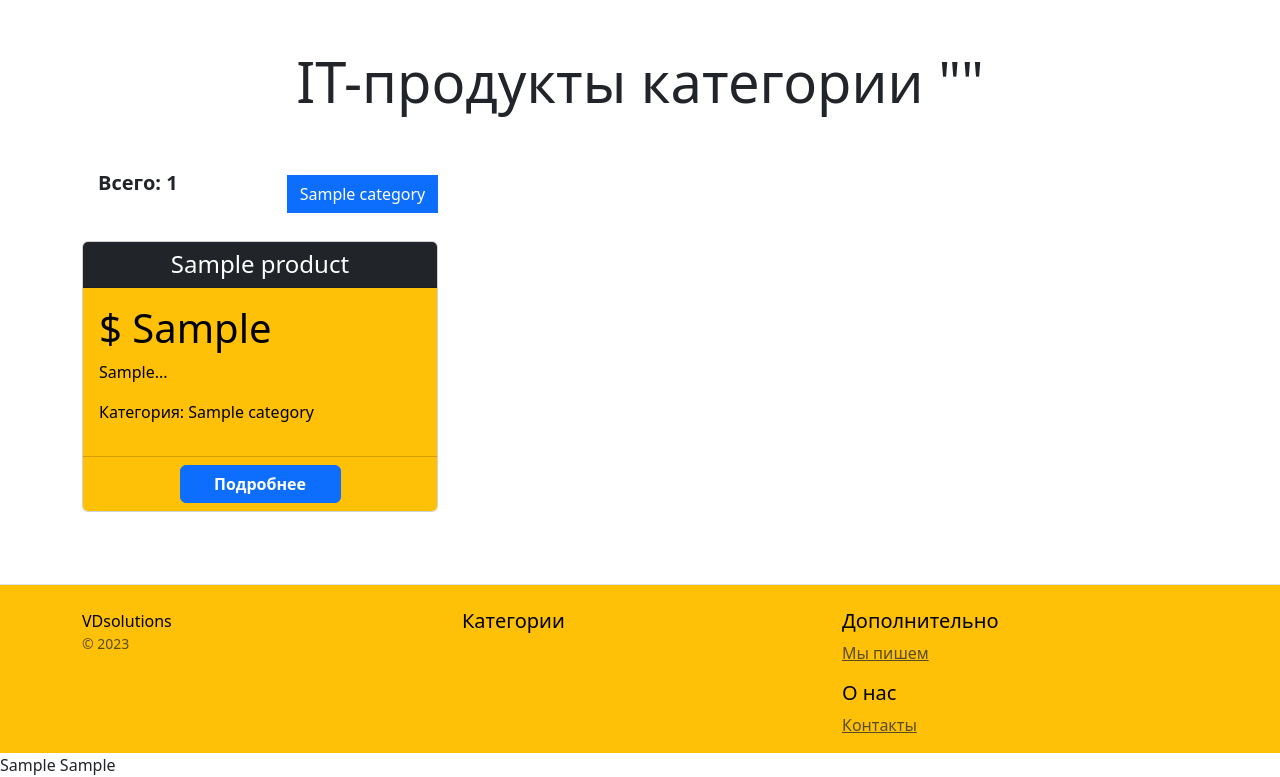
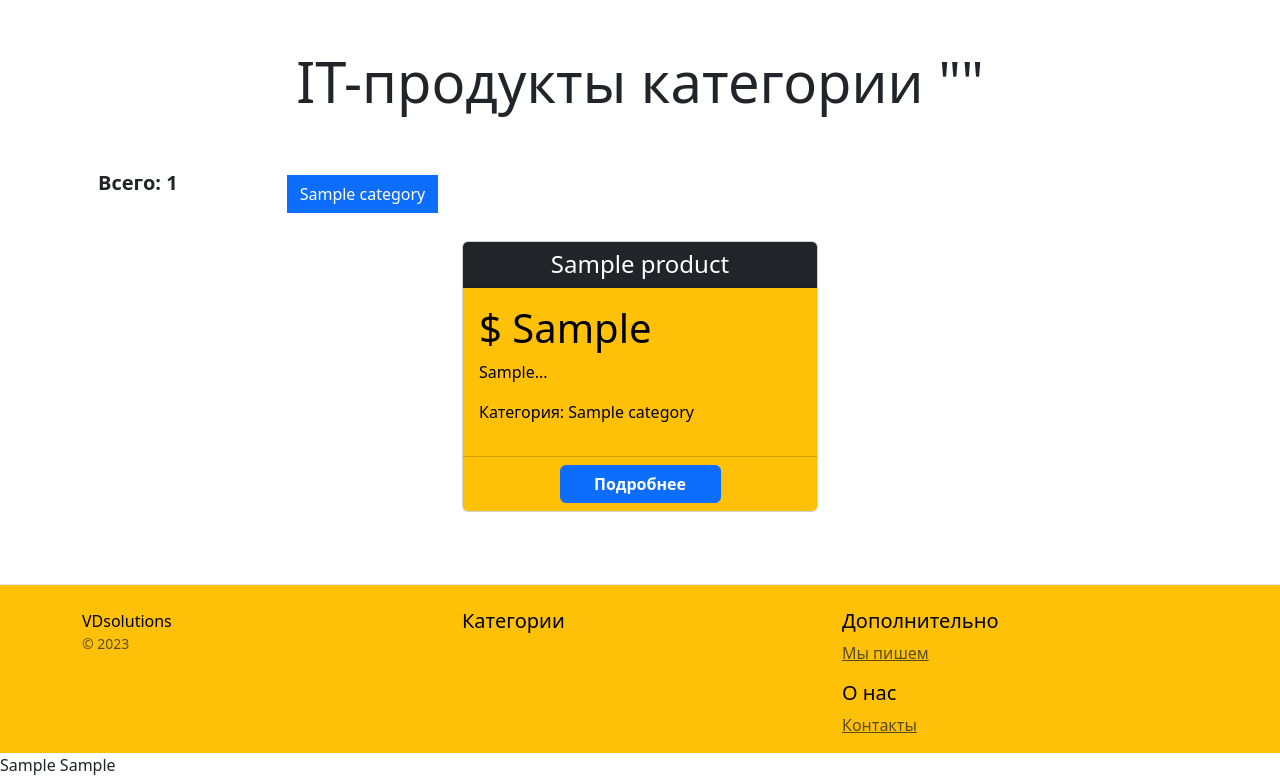
Before and after one commit to VDexpert/vdsolutions, a Django app: template catalog/templates/catalog/category_with_products.html in a window 1280 px wide. Shown: the part 66-843 px from the top of the page. Run offline with Django 4.2, Linux system fonts and the light colour scheme; tables that the repository leaves empty hold one stand-in row (values such as "Sample post"); the template is opened without the code that fills it: values that come from a table or form of the project are taken from there, most other values are stand-ins (such as "Sample title", 1, 10 or a date in 2020); some libraries are stand-ins or nearby versions.

Commit message:
small HTML fixe

```diff
--- a/catalog/templates/catalog/category_with_products.html
+++ b/catalog/templates/catalog/category_with_products.html
@@ -45,7 +45,7 @@
             </div>
         </div>
     </div>
-        <div class="row row-cols-lg-2 row-cols-xl-3 row-cols-md-2 row-cols-sm-1 row-cols-1 align-items-center">
+        <div class="row row-cols-lg-2 row-cols-xl-3 row-cols-md-2 row-cols-sm-1 row-cols-1  d-flex justify-content-center">
             {% for object in products %}
             <div class="col mb-4">
                 <div class="card box-shadow h-100">
```
